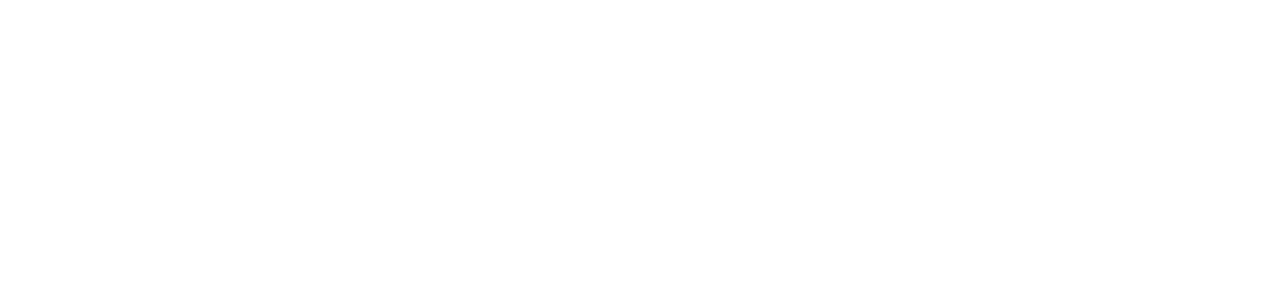
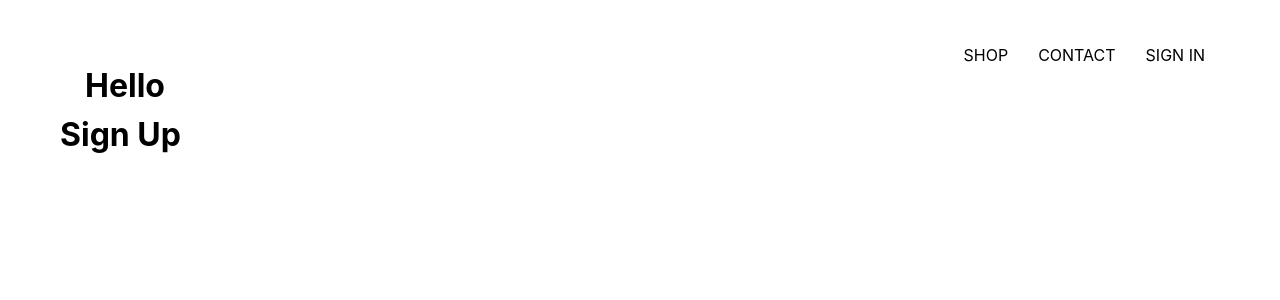
Before and after one commit to AfrehDixon/crown_clothing, a React (Create React App) app: page /signin in a window 1280 px wide. Before the commit this address had no page. Shown: the top 300 px of the page. Built offline with nearby package versions, Linux system fonts and the light colour scheme.

Commit message:
A sign in page

```diff
--- a/src/App.css
+++ b/src/App.css
@@ -1,3 +1,8 @@
 body{
     padding:20px 60px;
 }
+
+a{
+    text-decoration:none;
+    color:black;
+}
--- a/src/App.js
+++ b/src/App.js
@@ -1,4 +1,6 @@
 import "./App.css";
+import Header from "./Component/Header/Header";
+import SignInUp from "./Component/Header/SignInUp";
 import Shop from "./Component/Shop/Shop";
 import HomePage from "./HomePage";
 import "./homepagestyle.scss";
@@ -7,9 +9,12 @@
 function App() {
   return (
     <div className="App">
+      <Header />
       <Routes>
         <Route exact path="/" element={<HomePage />} />
         <Route path="/shops" element={<Shop />} />
+        <Route path="/signin" element={<SignInUp />} />
+
       </Routes>
     </div>
   );
--- /dev/null
+++ b/src/Component/Header/Header.jsx
@@ -0,0 +1,28 @@
+import React from 'react'
+import { Link } from 'react-router-dom'
+import './header.scss'
+
+const Header = () => {
+  return (
+      <div className='header'>
+          <Link className='logo-container' to='/'>
+              <h1 className='logo'>Hello</h1>
+          </Link>
+            <div className='options'>
+                <Link className='option' to='/shops'>
+                    SHOP
+                </Link>
+                <Link className='option' to='/shop'>
+                    CONTACT
+              </Link>
+                <Link className='option' to='/signin'>
+                  SIGN IN
+                </Link>
+              </div>
+
+
+    </div>
+  )
+}
+
+export default Header
--- /dev/null
+++ b/src/Component/Header/SignInUp.jsx
@@ -0,0 +1,11 @@
+import React from 'react'
+
+const SignInUp = () => {
+  return (
+    <div>
+      <h1>Sign Up</h1>
+    </div>
+  )
+}
+
+export default SignInUp
--- /dev/null
+++ b/src/Component/Header/header.scss
@@ -0,0 +1,25 @@
+.header {
+    height: 70px;
+    width: 100%;
+    display: flex;
+    justify-content: space-between;
+    margin-bottom: 25px;
+
+    .logo-container {
+        height: 100%;
+        width: 70px;
+        padding: 25px;
+    }
+
+    .options {
+        width: 50%;
+        height: 100%;
+        display: flex;
+        align-items: center;
+        justify-content: flex-end;
+
+        .option {
+            padding: 10px 15px;
+        }
+    }
+}
```
Also changed, not shown: src/Component/SignUpandIn/SignIn.jsx (added, +28 -0 lines), src/Component/SignUpandIn/Signup.jsx (added).
